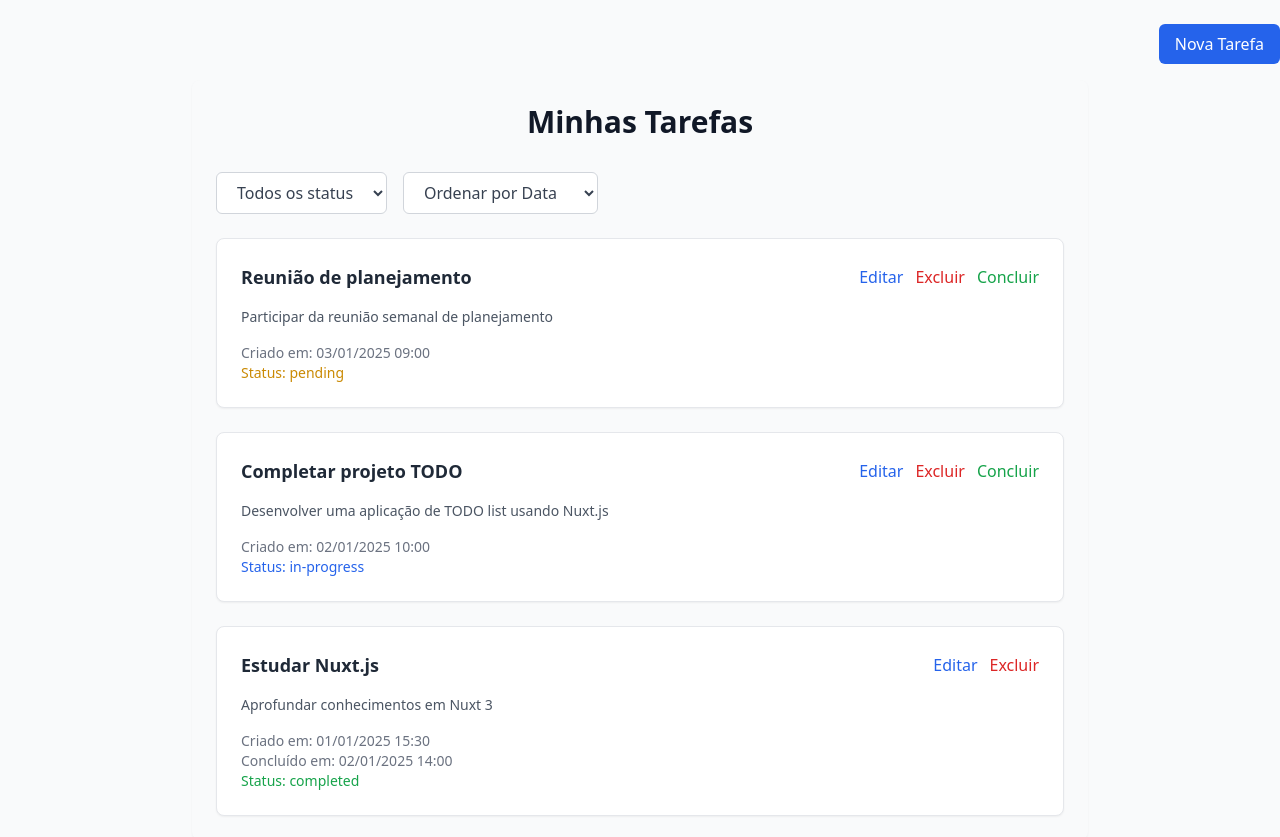
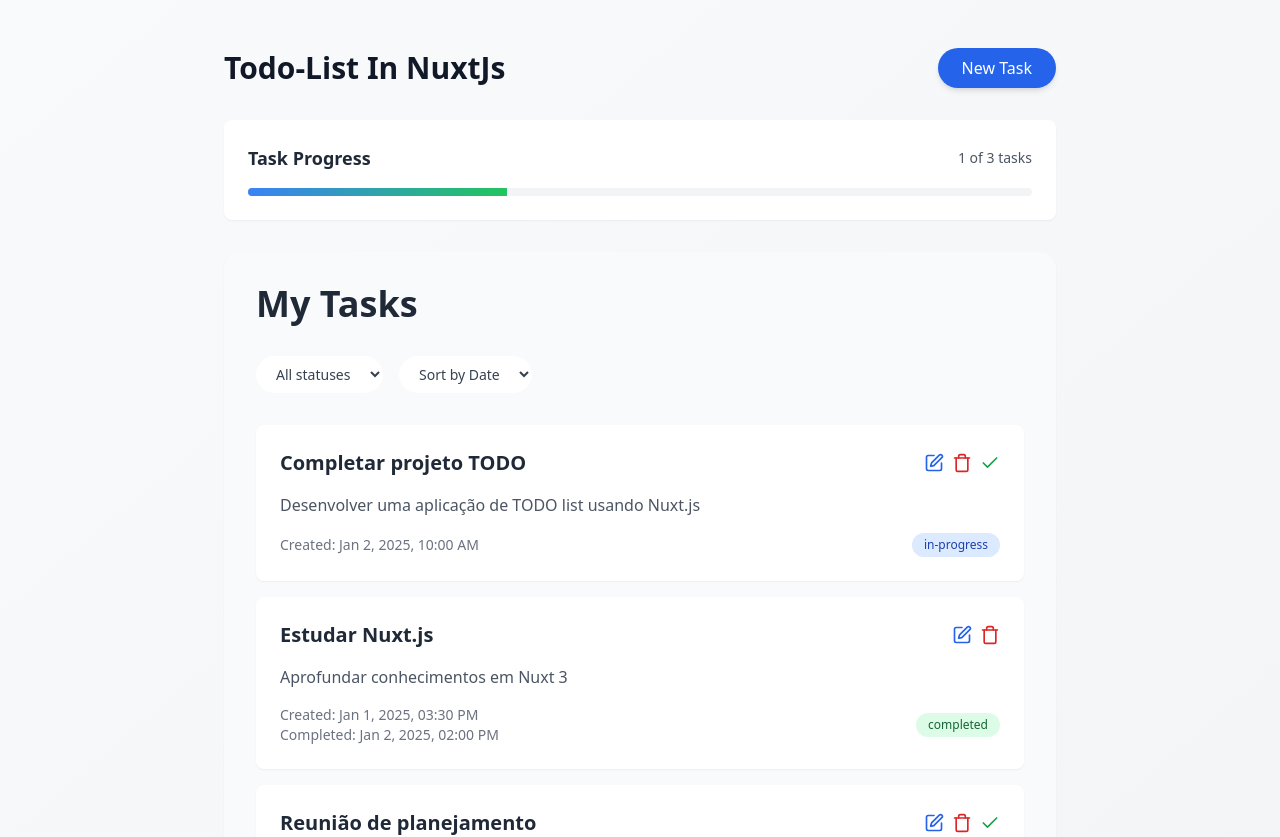
Before and after one commit to williamosilva/anotta-nuxtjs, a Nuxt app: page / in a window 1280 px wide. Shown: the top 837 px of the page. Built offline with nearby package versions, Linux system fonts and the light colour scheme.

Commit message:
refactor ProgressBadge and TodoForm components for improved styling and functionality; update labels to English

```diff
--- a/components/ProgressBadge.vue
+++ b/components/ProgressBadge.vue
@@ -1,29 +1,43 @@
 <template>
-  <div class="flex flex-col gap-2">
-    <div class="flex justify-between items-center text-sm text-gray-600">
-      <span>Progresso das Tarefas</span>
-      <span class="font-medium"
-        >{{ completedTasks }} de {{ totalTasks }} tarefas</span
-      >
+  <div class="bg-white rounded-lg shadow-sm p-6">
+    <div class="flex justify-between items-center mb-4">
+      <h3 class="text-lg font-semibold text-gray-800">Task Progress</h3>
+      <span class="text-sm font-medium text-gray-600">
+        {{ completedTasks }} of {{ totalTasks }} tasks
+      </span>
     </div>
 
-    <div class="relative h-3 bg-gray-200 rounded-full overflow-hidden">
+    <div class="relative h-2 bg-gray-100 rounded-full overflow-hidden">
       <div
-        class="absolute top-0 left-0 h-full bg-green-500 transition-all duration-500 ease-in-out"
+        class="absolute top-0 left-0 h-full bg-gradient-to-r from-blue-500 to-green-500 transition-all duration-500 ease-out"
         :style="{ width: `${progressPercentage}%` }"
       ></div>
     </div>
   </div>
 </template>
 
-<script setup lang="ts">
-const props = defineProps<{
-  totalTasks: number;
-  completedTasks: number;
-}>();
+<script setup>
+import { computed } from "vue";
+
+const props = defineProps({
+  totalTasks: {
+    type: Number,
+    required: true,
+  },
+  completedTasks: {
+    type: Number,
+    required: true,
+  },
+});
 
 const progressPercentage = computed(() => {
   if (props.totalTasks === 0) return 0;
   return Math.round((props.completedTasks / props.totalTasks) * 100);
 });
+
+const progressTextColor = computed(() => {
+  if (progressPercentage.value < 30) return "text-red-500";
+  if (progressPercentage.value < 70) return "text-yellow-500";
+  return "text-green-500";
+});
 </script>
--- a/components/TodoForm.vue
+++ b/components/TodoForm.vue
@@ -1,70 +1,78 @@
 <template>
-  <div class="max-w-lg mx-auto p-4">
-    <form @submit.prevent="handleSubmit" class="space-y-4">
+  <div class="max-w-lg mx-auto p-8 bg-white rounded-lg shadow-sm">
+    <h2 class="text-2xl font-bold mb-6 text-gray-800">
+      {{ isEditing ? "Edit" : "Create" }} Task
+    </h2>
+    <form @submit.prevent="handleSubmit" class="space-y-6">
       <div>
-        <label for="title" class="block text-sm font-medium text-gray-700">
-          Título
+        <label for="title" class="block text-sm font-medium text-gray-700 mb-1">
+          Title
         </label>
         <input
           id="title"
           v-model="form.title"
           type="text"
           required
-          class="mt-1 block w-full rounded-md border-gray-300 shadow-sm"
+          class="block w-full px-4 py-2 rounded-md bg-gray-50 border-transparent focus:border-blue-500 focus:bg-white focus:ring-0 transition-all duration-300"
+          placeholder="Enter task title"
         />
       </div>
 
       <div>
         <label
           for="description"
-          class="block text-sm font-medium text-gray-700"
+          class="block text-sm font-medium text-gray-700 mb-1"
         >
-          Descrição
+          Description
         </label>
         <textarea
           id="description"
           v-model="form.description"
           rows="3"
-          class="mt-1 block w-full rounded-md border-gray-300 shadow-sm"
+          class="block w-full px-4 py-2 rounded-md bg-gray-50 border-transparent focus:border-blue-500 focus:bg-white focus:ring-0 transition-all duration-300"
+          placeholder="Enter task description"
         ></textarea>
       </div>
 
       <div>
-        <label for="status" class="block text-sm font-medium text-gray-700">
+        <label
+          for="status"
+          class="block text-sm font-medium text-gray-700 mb-1"
+        >
           Status
         </label>
         <select
           id="status"
           v-model="form.status"
-          class="mt-1 block w-full rounded-md border-gray-300 shadow-sm"
+          class="block w-full px-4 py-2 rounded-md bg-gray-50 border-transparent focus:border-blue-500 focus:bg-white focus:ring-0 transition-all duration-300"
         >
-          <option value="pending">Pendente</option>
-          <option value="in-progress">Em Andamento</option>
-          <option value="completed">Concluído</option>
+          <option value="pending">Pending</option>
+          <option value="in-progress">In Progress</option>
+          <option value="completed">Completed</option>
         </select>
       </div>
 
       <button
         type="submit"
-        class="w-full bg-blue-600 text-white rounded-md py-2 px-4 hover:bg-blue-700"
+        class="w-full bg-blue-600 text-white rounded-md py-3 px-4 font-medium hover:bg-blue-700 focus:outline-none focus:ring-2 focus:ring-blue-500 focus:ring-offset-2 transition-all duration-300"
       >
-        {{ isEditing ? "Atualizar" : "Criar" }} Tarefa
+        {{ isEditing ? "Update" : "Create" }} Task
       </button>
     </form>
   </div>
 </template>
 
-<script setup lang="ts">
-import { ref, defineProps, defineEmits } from "vue";
-import type { Todo } from "~/composables/useTodoStore";
+<script setup>
+import { ref, computed } from "vue";
 
-const props = defineProps<{
-  todo?: Todo;
-}>();
+const props = defineProps({
+  todo: {
+    type: Object,
+    default: () => null,
+  },
+});
 
-const emit = defineEmits<{
-  (e: "submit", todo: Omit<Todo, "id" | "createdAt">): void;
-}>();
+const emit = defineEmits(["submit"]);
 
 const isEditing = computed(() => !!props.todo);
 
--- a/components/TodoList.vue
+++ b/components/TodoList.vue
@@ -1,126 +1,130 @@
 <template>
-  <div class="max-w-4xl mx-auto p-6 bg-gray-50 rounded-lg shadow-sm">
-    <!-- Título -->
-    <div class="mb-8 text-center">
-      <h1 class="text-3xl font-bold text-gray-900">Minhas Tarefas</h1>
-    </div>
+  <div
+    class="max-w-4xl mx-auto p-8 bg-gray-50 min-h-screen overflow-hidden rounded-2xl shadow-sm"
+  >
+    <h1 class="text-4xl font-bold mb-8 text-gray-800">My Tasks</h1>
 
-    <!-- Filtros -->
-    <div class="flex flex-wrap gap-4 mb-6">
+    <div class="flex gap-4 mb-8">
       <select
         v-model="statusFilter"
-        class="w-full sm:w-auto px-4 py-2 border border-gray-300 rounded-md bg-white text-gray-700 focus:ring-2 focus:ring-blue-500 focus:outline-none"
+        class="bg-white border-none rounded-full px-4 py-2 text-sm text-gray-700 focus:outline-none focus:ring-2 focus:ring-blue-500 transition-all duration-300"
       >
-        <option value="">Todos os status</option>
-        <option value="pending">Pendente</option>
-        <option value="in-progress">Em Andamento</option>
-        <option value="completed">Concluído</option>
+        <option value="">All statuses</option>
+        <option value="pending">Pending</option>
+        <option value="in-progress">In Progress</option>
+        <option value="completed">Completed</option>
       </select>
+
       <select
         v-model="sortBy"
-        class="w-full sm:w-auto px-4 py-2 border border-gray-300 rounded-md bg-white text-gray-700 focus:ring-2 focus:ring-blue-500 focus:outline-none"
+        class="bg-white border-none rounded-full px-4 py-2 text-sm text-gray-700 focus:outline-none focus:ring-2 focus:ring-blue-500 transition-all duration-300"
       >
-        <option value="date">Ordenar por Data</option>
-        <option value="title">Ordenar por Título</option>
+        <option value="date">Sort by Date</option>
+        <option value="title">Sort by Title</option>
       </select>
     </div>
 
-    <!-- Lista de Tarefas -->
-    <div class="space-y-6">
+    <TransitionGroup name="list" tag="div" class="space-y-4">
       <div
         v-for="todo in sortedAndFilteredTodos"
         :key="todo.id"
-        class="p-6 bg-white border border-gray-200 rounded-lg shadow-sm hover:shadow-md transition-shadow"
+        class="bg-white rounded-lg p-6 shadow-sm hover:shadow-md transition-all duration-300"
       >
-        <!-- Cabeçalho da Tarefa -->
-        <div class="flex items-center justify-between">
-          <h3 class="text-lg font-semibold text-gray-800 truncate">
-            {{ todo.title }}
-          </h3>
-          <div class="flex gap-3">
+        <div class="flex items-center justify-between mb-4">
+          <h3 class="text-xl font-semibold text-gray-800">{{ todo.title }}</h3>
+          <div class="flex gap-2">
             <button
               @click="editTodo(todo)"
-              class="text-blue-600 hover:text-blue-800 font-medium"
+              class="text-blue-600 hover:text-blue-800 transition-colors duration-300"
             >
-              Editar
+              <EditIcon class="w-5 h-5" />
             </button>
             <button
               @click="deleteTodo(todo.id)"
-              class="text-red-600 hover:text-red-800 font-medium"
+              class="text-red-600 hover:text-red-800 transition-colors duration-300"
             >
-              Excluir
+              <TrashIcon class="w-5 h-5" />
             </button>
             <button
               v-if="todo.status !== 'completed'"
               @click="completeTodo(todo.id)"
-              class="text-green-600 hover:text-green-800 font-medium"
+              class="text-green-600 hover:text-green-800 transition-colors duration-300"
             >
-              Concluir
+              <CheckIcon class="w-5 h-5" />
             </button>
           </div>
         </div>
 
-        <!-- Descrição -->
-        <p class="text-sm text-gray-600 mt-4">
-          {{ todo.description }}
-        </p>
+        <p class="text-gray-600 mb-4">{{ todo.description }}</p>
 
-        <!-- Informações Adicionais -->
-        <div class="mt-4 text-sm text-gray-500">
-          <p>Criado em: {{ formatDate(todo.createdAt) }}</p>
-          <p v-if="todo.completedAt">
-            Concluído em: {{ formatDate(todo.completedAt) }}
-          </p>
+        <div class="flex items-center justify-between text-sm text-gray-500">
+          <div>
+            <p>Created: {{ formatDate(todo.createdAt) }}</p>
+            <p v-if="todo.completedAt">
+              Completed: {{ formatDate(todo.completedAt) }}
+            </p>
+          </div>
           <span
             :class="{
-              'text-yellow-600 font-medium': todo.status === 'pending',
-              'text-blue-600 font-medium': todo.status === 'in-progress',
-              'text-green-600 font-medium': todo.status === 'completed',
+              'bg-yellow-100 text-yellow-800': todo.status === 'pending',
+              'bg-blue-100 text-blue-800': todo.status === 'in-progress',
+              'bg-green-100 text-green-800': todo.status === 'completed',
             }"
+            class="px-3 py-1 rounded-full text-xs font-medium"
           >
-            Status: {{ todo.status }}
+            {{ todo.status }}
           </span>
         </div>
       </div>
-    </div>
+    </TransitionGroup>
   </div>
 </template>
 
-<script setup lang="ts">
+<script setup>
 import { ref, computed } from "vue";
-import { useTodoStore } from "~/composables/useTodoStore";
-import dayjs from "dayjs";
+import { useTodoStore } from "../composables/useTodoStore";
+import { EditIcon, TrashIcon, CheckIcon } from "lucide-vue-next";
 
 const todoStore = useTodoStore();
 const statusFilter = ref("");
-const sortBy = ref<"date" | "title">("date");
+const sortBy = ref("date");
 
 const sortedAndFilteredTodos = computed(() => {
   let filtered = todoStore.filterTodos(statusFilter.value || undefined);
-  return todoStore.sortTodos(sortBy.value);
+  return todoStore.sortTodos(filtered, sortBy.value);
 });
 
-const formatDate = (date: string) => {
-  return dayjs(date).format("DD/MM/YYYY HH:mm");
+const formatDate = (date) => {
+  return new Date(date).toLocaleString("en-US", {
+    year: "numeric",
+    month: "short",
+    day: "numeric",
+    hour: "2-digit",
+    minute: "2-digit",
+  });
 };
 
-const editTodo = (todo: Todo) => {
-  // Implementar lógica de edição
+const editTodo = (todo) => {
+  // Implement edit logic
 };
 
-const deleteTodo = (id: string) => {
+const deleteTodo = (id) => {
   todoStore.deleteTodo(id);
 };
 
-const completeTodo = (id: string) => {
+const completeTodo = (id) => {
   todoStore.completeTodo(id);
 };
 </script>
 
 <style scoped>
-/* Adiciona uma transição elegante aos botões */
-button:hover {
-  transform: translateY(-1px);
-  transition: transform 0.2s ease, color 0.2s ease;
+.list-enter-active,
+.list-leave-active {
+  transition: all 0.5s ease;
+}
+.list-enter-from,
+.list-leave-to {
+  opacity: 0;
+  transform: translateX(30px);
 }
 </style>
--- a/pages/index.vue
+++ b/pages/index.vue
@@ -1,28 +1,69 @@
 <template>
-  <div class="min-h-screen bg-gray-50">
-    <div class="max-w-7xl mx-auto py-6">
-      <!-- Adicione este container para agrupar a badge e o botão -->
-      <div class="flex justify-end items-center mb-4">
-        <!-- Badge de progresso -->
-
-        <!-- Botão de Nova Tarefa -->
+  <div class="bg-gradient-to-br from-gray-50 to-gray-100">
+    <div class="max-w-4xl mx-auto py-12 px-4 sm:px-6 lg:px-8">
+      <div class="flex justify-between items-center mb-8">
+        <h1 class="text-3xl font-bold text-gray-900">Todo-List In NuxtJs</h1>
         <button
           @click="() => openModal()"
-          class="bg-blue-600 text-white rounded-md py-2 px-4 hover:bg-blue-700"
+          class="bg-blue-600 text-white rounded-full py-2 px-6 hover:bg-blue-700 focus:outline-none focus:ring-2 focus:ring-blue-500 focus:ring-offset-2 transition-all duration-300 shadow-md"
         >
-          Nova Tarefa
+          New Task
         </button>
       </div>
 
-      <TodoList />
-      <div class="w-64 m-auto">
+      <div class="mb-8">
         <ProgressBadge
           :total-tasks="todoStore.todos.value.length"
           :completed-tasks="completedTasksCount"
         />
       </div>
 
+      <TodoList />
+
       <TransitionRoot appear :show="isModalOpen" as="template">
+        <Dialog as="div" @close="closeModal" class="relative z-10">
+          <TransitionChild
+            as="template"
+            enter="duration-300 ease-out"
+            enter-from="opacity-0"
+            enter-to="opacity-100"
+            leave="duration-200 ease-in"
+            leave-from="opacity-100"
+            leave-to="opacity-0"
+          >
+            <div
+              class="fixed inset-0 bg-black bg-opacity-25 backdrop-blur-sm"
+            />
+          </TransitionChild>
+
+          <div class="fixed inset-0 overflow-y-auto">
+            <div
+              class="flex min-h-full items-center justify-center p-4 text-center"
+            >
+              <TransitionChild
+                as="template"
+                enter="duration-300 ease-out"
+                enter-from="opacity-0 scale-95"
+                enter-to="opacity-100 scale-100"
+                leave="duration-200 ease-in"
+                leave-from="opacity-100 scale-100"
+                leave-to="opacity-0 scale-95"
+              >
+                <DialogPanel
+                  class="w-full max-w-md transform overflow-hidden rounded-2xl bg-white p-6 text-left align-middle shadow-xl transition-all"
+                >
+                  <DialogTitle
+                    as="h3"
+                    class="text-lg font-medium leading-6 text-gray-900 mb-4"
+                  >
+                    {{ selectedTodo ? "Edit Task" : "New Task" }}
+                  </DialogTitle>
+                  <!-- Add your TodoForm component here -->
+                </DialogPanel>
+              </TransitionChild>
+            </div>
+          </div>
+        </Dialog>
       </TransitionRoot>
     </div>
   </div>
@@ -58,10 +99,8 @@ const closeModal = () => {
   selectedTodo.value = null;
 };
 
-// @ts-ignore
-const handleSubmit = (todoData) => {
+const handleSubmit = (todoData: any) => {
   if (selectedTodo.value) {
-    // @ts-ignore
     todoStore.updateTodo(selectedTodo.value.id, todoData);
   } else {
     todoStore.addTodo(todoData);
```
